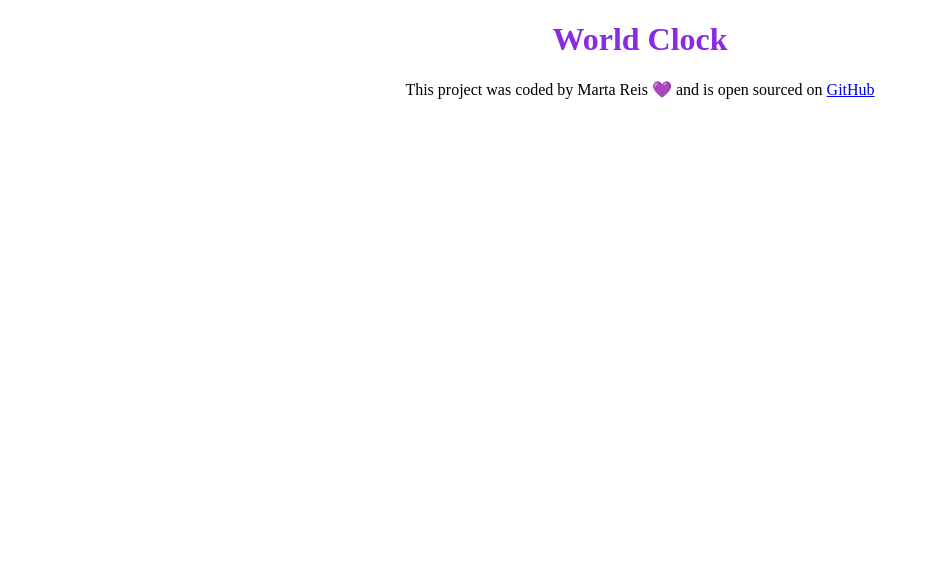
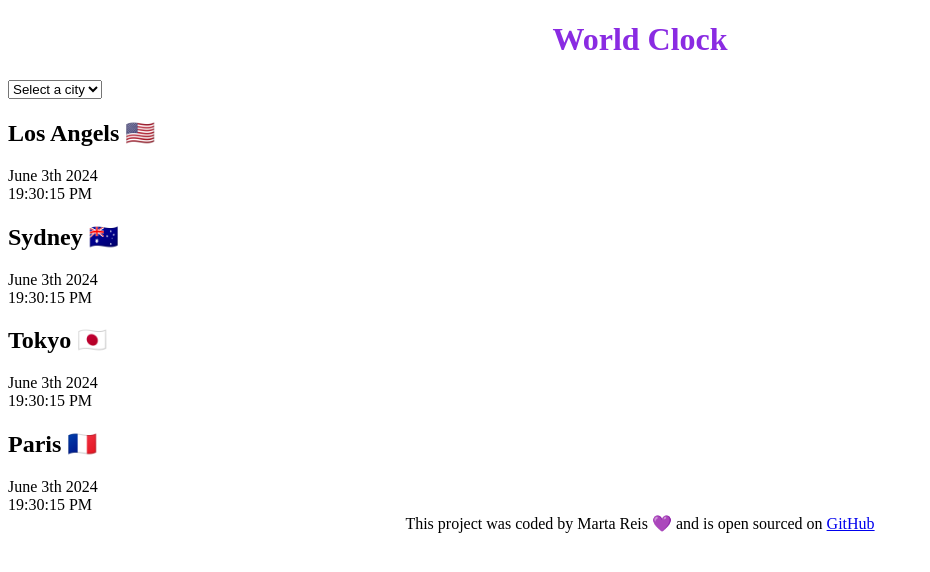
Before and after one commit to reis-marta/World-Clock-Project, a plain HTML site: page index.html in a window 1280 px wide. Shown: the whole page, without its empty margins (0-930 px from the left). Drawn offline with Linux system fonts and the light colour scheme.

Commit message:
Add-basic-html

```diff
--- a/index.html
+++ b/index.html
@@ -7,7 +7,36 @@
     <title>World-Clock 🌍</title>
   </head>
   <body>
-    <h1>World Clock</h1>
+    <div class="container">
+      <h1>World Clock</h1>
+      <select>
+        <option value="">Select a city</option>
+        <option value="">Los Angels</option>
+        <option value="">Sydney</option>
+        <option value="">Tokyo</option>
+        <option value="">Paris</option>
+      </select>
+      <div class="city">
+        <h2>Los Angels 🇺🇸</h2>
+        <div class="date">June 3th 2024</div>
+        <div class="time">19:30:15 PM</div>
+      </div>
+      <div class="city">
+        <h2>Sydney 🇦🇺</h2>
+        <div class="date">June 3th 2024</div>
+        <div class="time">19:30:15 PM</div>
+      </div>
+      <div class="city">
+        <h2>Tokyo 🇯🇵</h2>
+        <div class="date">June 3th 2024</div>
+        <div class="time">19:30:15 PM</div>
+      </div>
+      <div class="city">
+        <h2>Paris 🇫🇷</h2>
+        <div class="date">June 3th 2024</div>
+        <div class="time">19:30:15 PM</div>
+      </div>
+    </div>
     <footer>
       This project was coded by Marta Reis 💜 and is open sourced on
       <a
```
